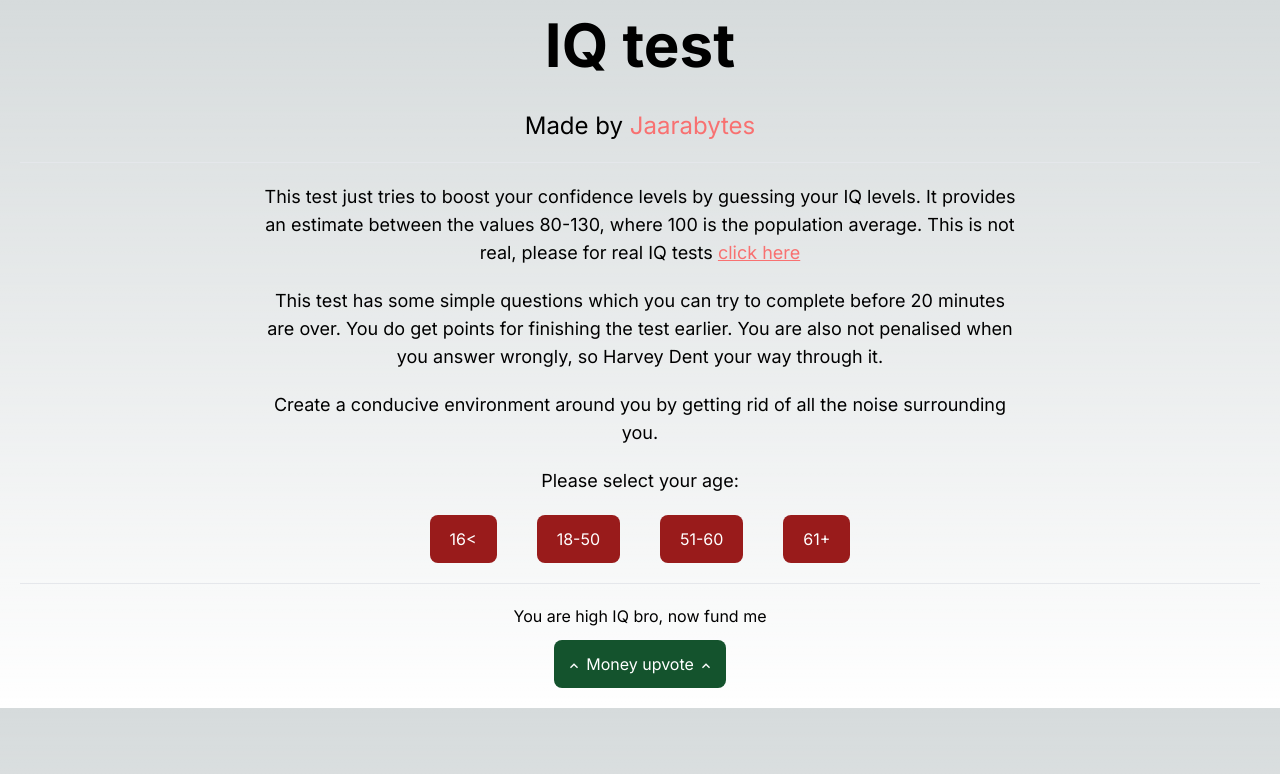
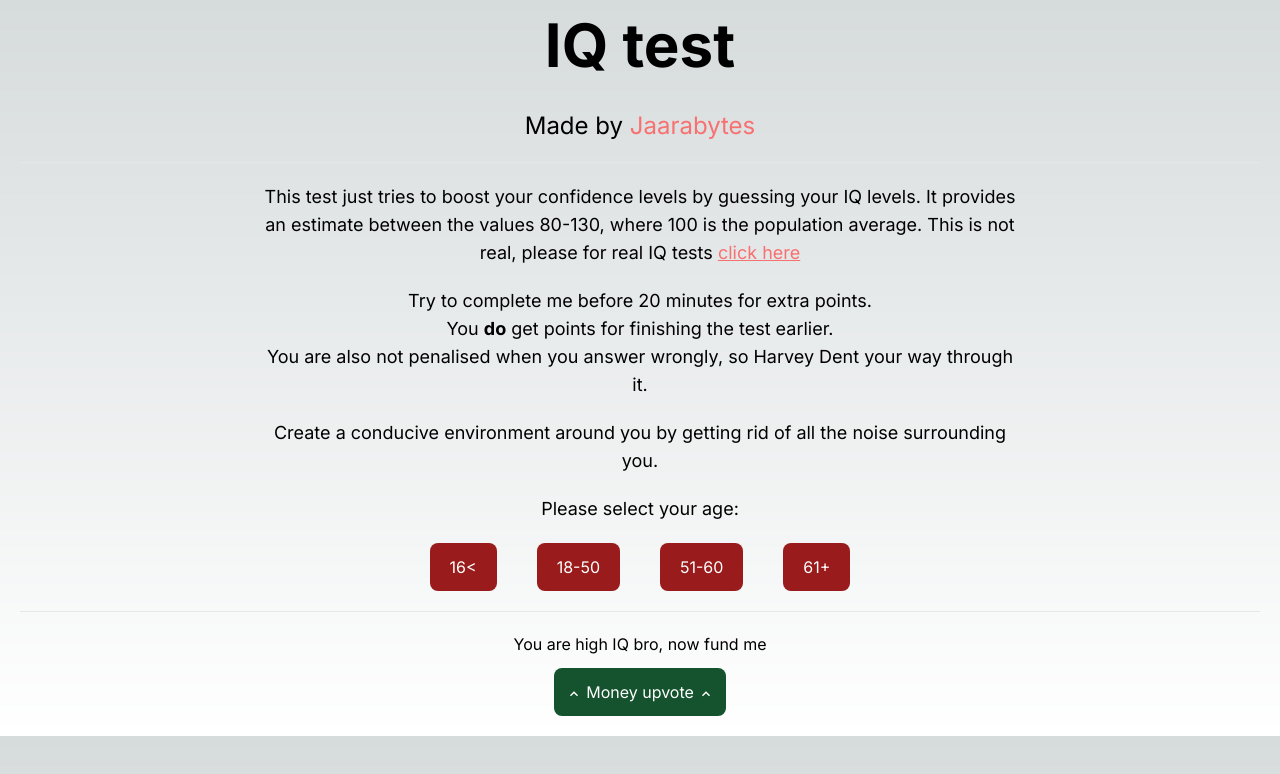
Before and after one commit to Jaarabytes/jipime, a Next.js app: page / in a window 1280 px wide. Shown: the top 774 px of the page. Built offline with nearby package versions, Linux system fonts and the light colour scheme.

Commit message:
refactor: stylish intro page
reduce wording on intro page

```diff
--- a/app/page.tsx
+++ b/app/page.tsx
@@ -13,8 +13,9 @@ export default function HomePage() {
             className="text-red-400 underline">click here</a>
           </p>
           <p className="text-lg">
-            This test has some simple questions which you can try to complete before 20 minutes are over. You do get points for finishing the test earlier.
-            You are also not penalised when you answer wrongly, so Harvey Dent your way through it.
+            Try to complete me before 20 minutes for extra points.<br />
+            You <b>do</b> get points for finishing the test earlier. <br />
+            You are also not penalised when you answer wrongly, so Harvey Dent your way through it.<br />
           </p>
           <p className="text-lg my-5 text-lg">Create a conducive environment around you by getting rid of all the noise surrounding you.</p>
         </div>
```
